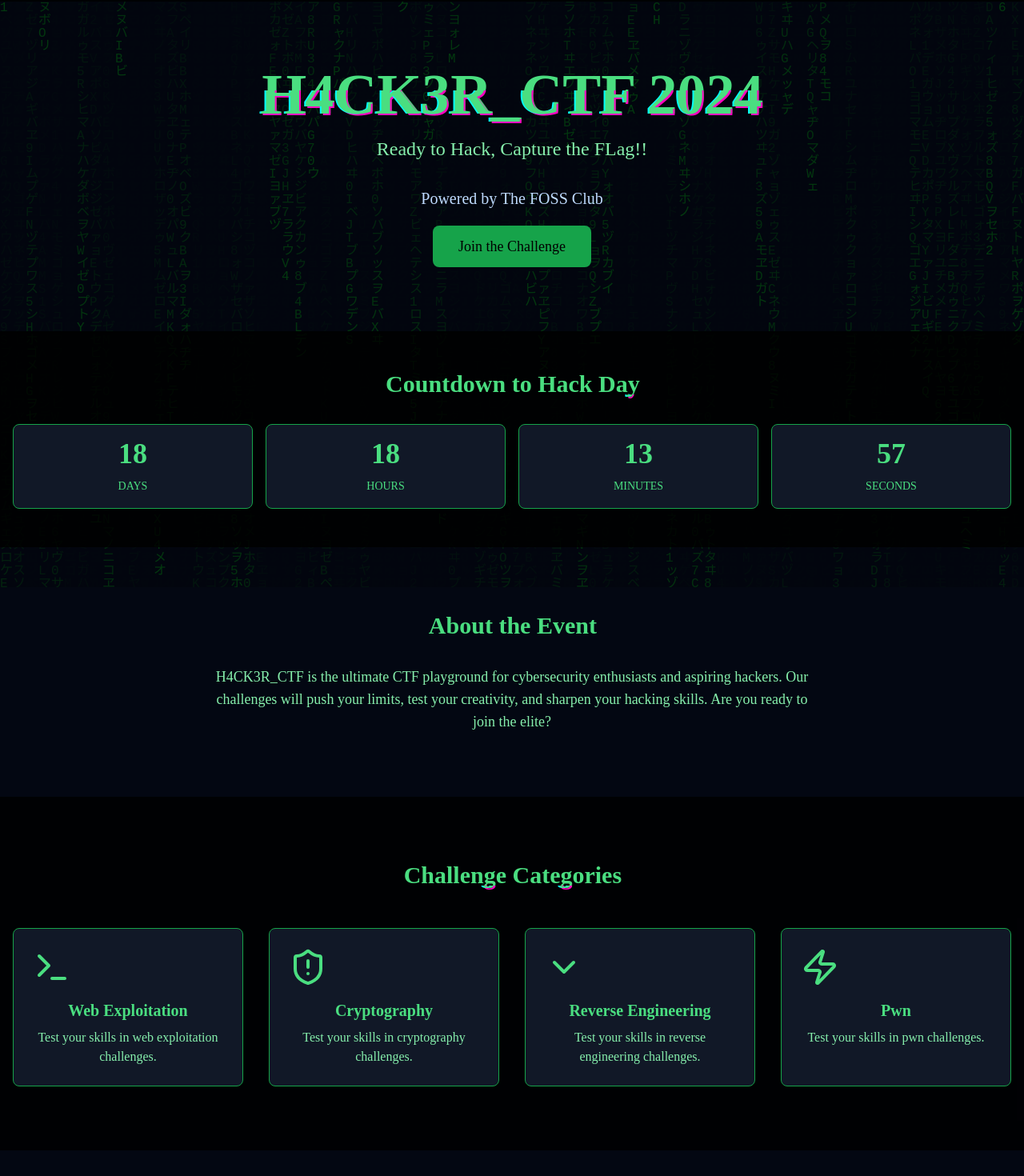
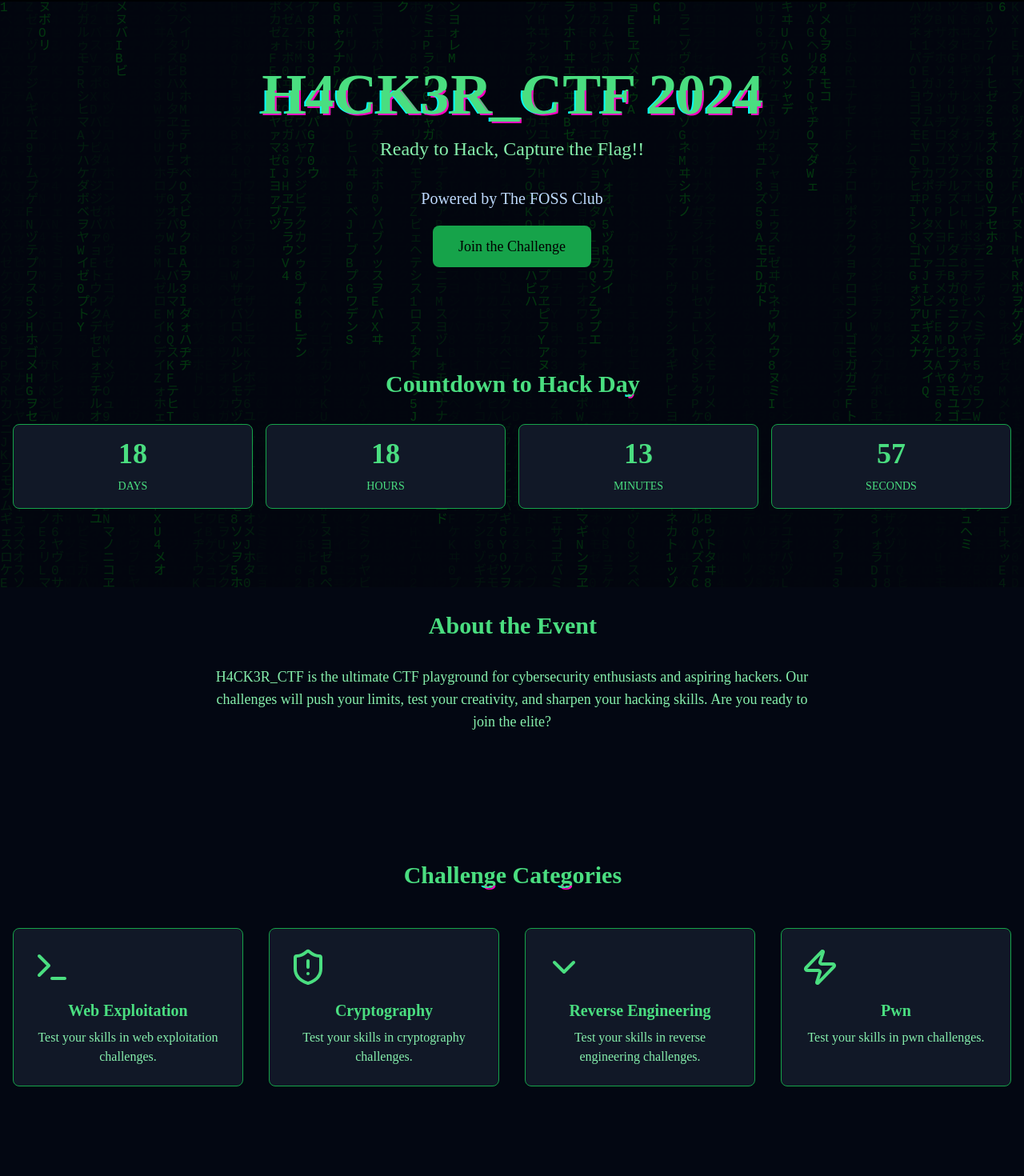
Before and after one commit to thefossclub/H4CK3R_CTF, a React (Create React App) app: page / in a window 1280 px wide. Shown: the part 66-1536 px from the top of the page at 80% size. Built offline with nearby package versions, Linux system fonts and the light colour scheme.

Commit message:
remove background from the categories

```diff
--- a/src/App.tsx
+++ b/src/App.tsx
@@ -165,7 +165,7 @@
             H4CK3R_CTF 2024
           </h1>
           <p className="text-lg md:text-xl lg:text-2xl mb-8 text-green-300">
-            Ready to Hack, Capture the FLag!!
+            Ready to Hack, Capture the Flag!!
           </p>
           <p className="text-lg md:text-xl lg:text-1xl mb-5 text-blue-200">
             <a href="https://thefossclub.github.io/">
@@ -180,7 +180,7 @@
           </Link>
         </section>
 
-        <section className="countdown bg-black bg-opacity-80 py-12">
+        <section className="countdown py-12">
           <div className="container mx-auto px-4">
             <h2
               className="text-2xl md:text-3xl font-bold text-center mb-8 glitch"
@@ -219,7 +219,7 @@
           </p>
         </section>
 
-        <section id="categories" className="bg-black bg-opacity-80 py-20">
+        <section id="categories" className=" py-20">
           <div className="container mx-auto px-4">
             <h2
               className="text-2xl md:text-3xl font-bold mb-12 text-center glitch"
```
